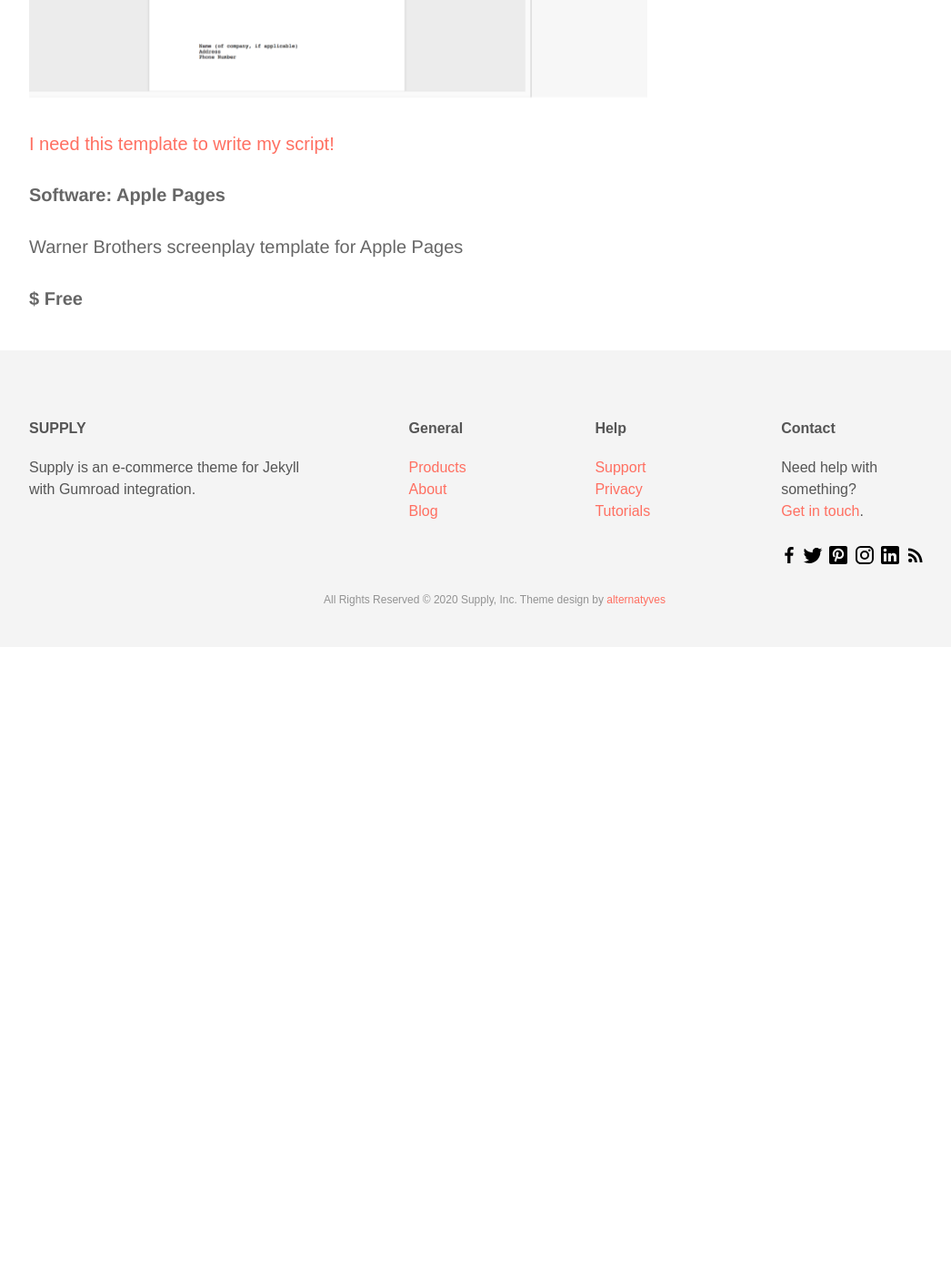
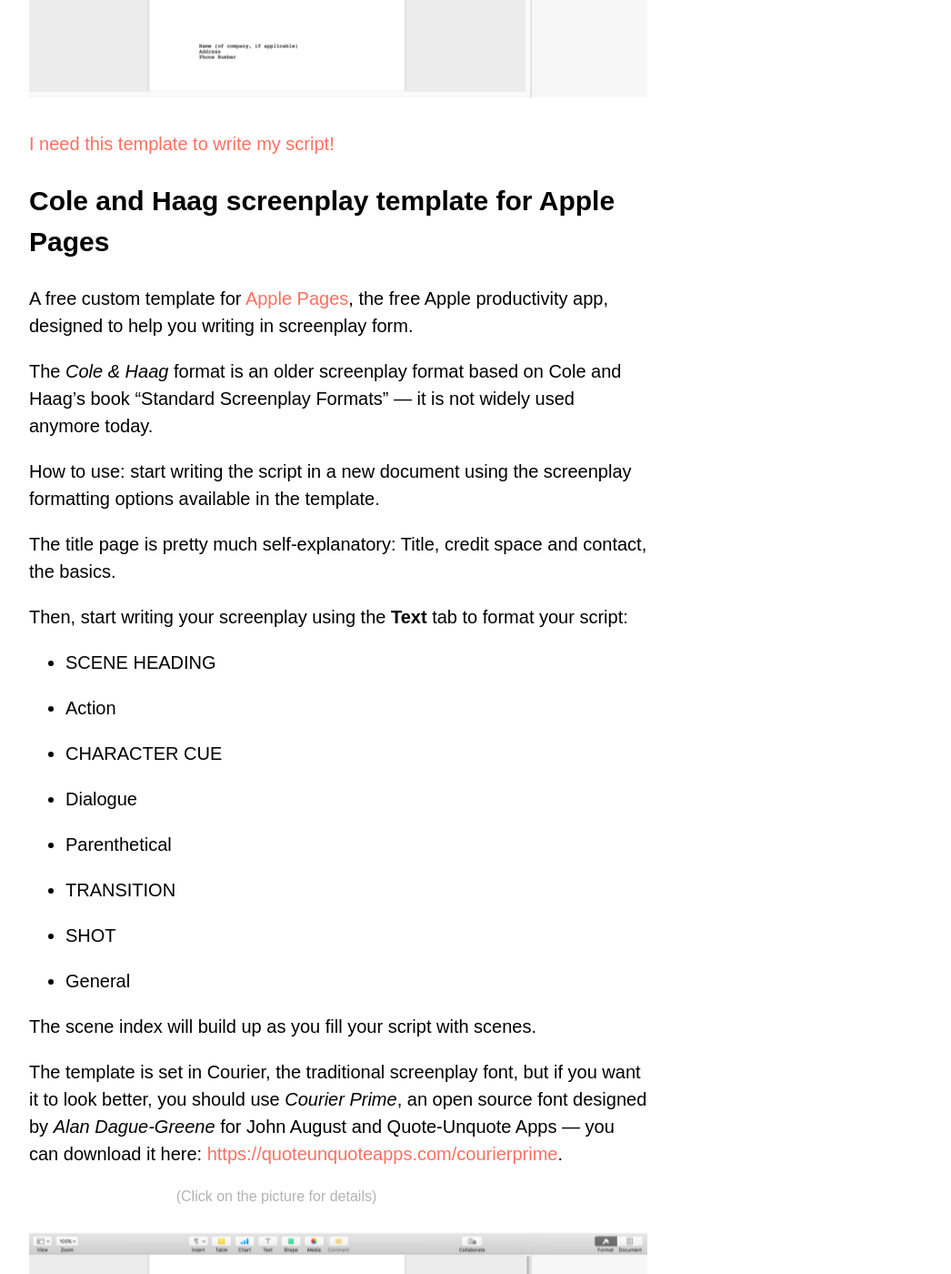
Before and after one commit to YJPL/Supply, a Jekyll site: the page built from _products/Screenplay-template-for-Apple-Pages-Warner-Brothers.md, in a window 1280 px wide and 1400 px high, scrolled down 1614 px. Shown: the whole window at 91% size, without its empty margins (96-1142 px from the left). Built offline with Jekyll 4.4.1, drawn with Linux system fonts in a browser that asks for light colours; before the commit the page ends 2325 px from its top, so only the background shows below that; some of the changed text lies outside the part shown.

Commit message:
Update Screenplay-template-for-Apple-Pages-Warner-Brothers.md

```diff
--- a/_products/Screenplay-template-for-Apple-Pages-Warner-Brothers.md
+++ b/_products/Screenplay-template-for-Apple-Pages-Warner-Brothers.md
@@ -1,12 +1,12 @@
 ---
-title: Screenplay template
+title: Screenplay templates
 layout: product
 software: Apple Pages
 cat: writing
 description_markdown: >-
-  Warner Brothers screenplay template for Apple Pages
+  Screenplay templates for Apple Pages
 date: 2020-01-21 23:12:06 +0100
-last_modified_at: 2020-02-26 22:24:19 +0100
+last_modified_at: '2020-05-17'
 price: Free
 text-button: I need this template to write my script!
 image: /images/templates/screenplay/Screenplay_Warner_Brothers_template.png
@@ -48,3 +48,46 @@
 <a href="https://gum.co/Warner-Brothers-screenplay" class="no-underline pv2 grow db"><img class="w-100" src="{{site.baseurl}}/images/templates/screenplay/Screenplay_Warner_Brothers_template.png"></a>
 
 {% include gumroad-overlay.html id="Warner-Brothers-screenplay" %}
+
+## Cole and Haag screenplay template for Apple Pages
+
+A free custom template for [Apple Pages](https://www.apple.com/pages/), the free Apple productivity app, designed to help you writing in screenplay form.
+
+The *Cole & Haag* format is an older screenplay format based on Cole and Haag's book "Standard Screenplay Formats" — it is not widely used anymore today.
+
+How to use: start writing the script in a new document using the screenplay formatting options available in the template.
+
+The title page is pretty much self-explanatory: Title, credit space and contact, the basics.
+
+Then, start writing your screenplay using the **Text** tab to format your script:
+
+- SCENE HEADING
+
+- Action
+
+- CHARACTER CUE
+
+- Dialogue
+
+- Parenthetical
+
+- TRANSITION
+
+- SHOT
+
+- General
+
+
+
+The scene index will build up as you fill your script with scenes.
+
+The template is set in Courier, the traditional screenplay font, but if you want it to look better, you should use *Courier Prime*, an open source font designed by *Alan Dague-Greene* for John August and Quote-Unquote Apps — you can download it here: [https://quoteunquoteapps.com/courierprime](https://quoteunquoteapps.com/courierprime).
+
+<p class="tc f5 black-30 measure-wide lh-copy avenir">
+(Click on the picture for details)
+</p>
+
+
+<a href="https://gum.co/Cole-Haag-screenplay" class="no-underline pv2 grow db"><img class="w-100" src="{{site.baseurl}}/images/templates/screenplay/Screenplay_Cole_Haag_template.png"></a>
+
+{% include gumroad-overlay.html id="Cole-Haag-screenplay" %}
```
